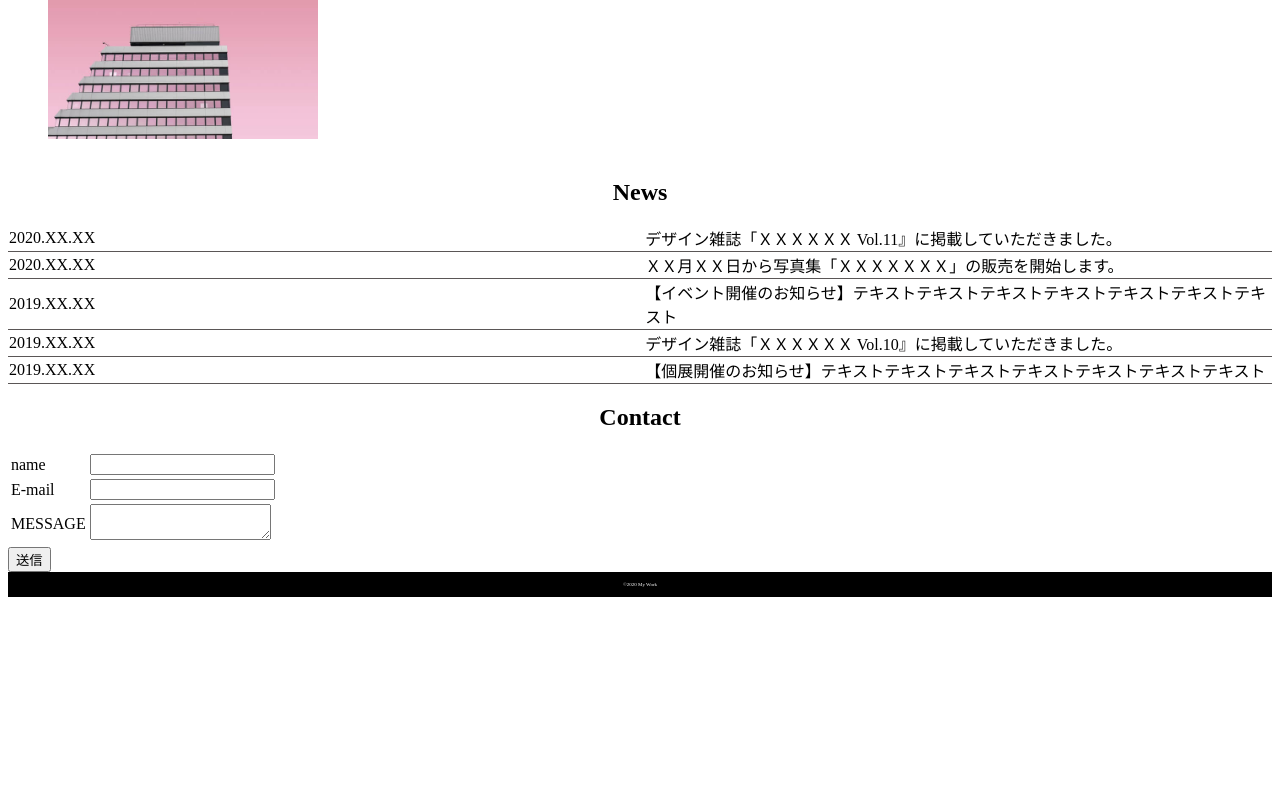
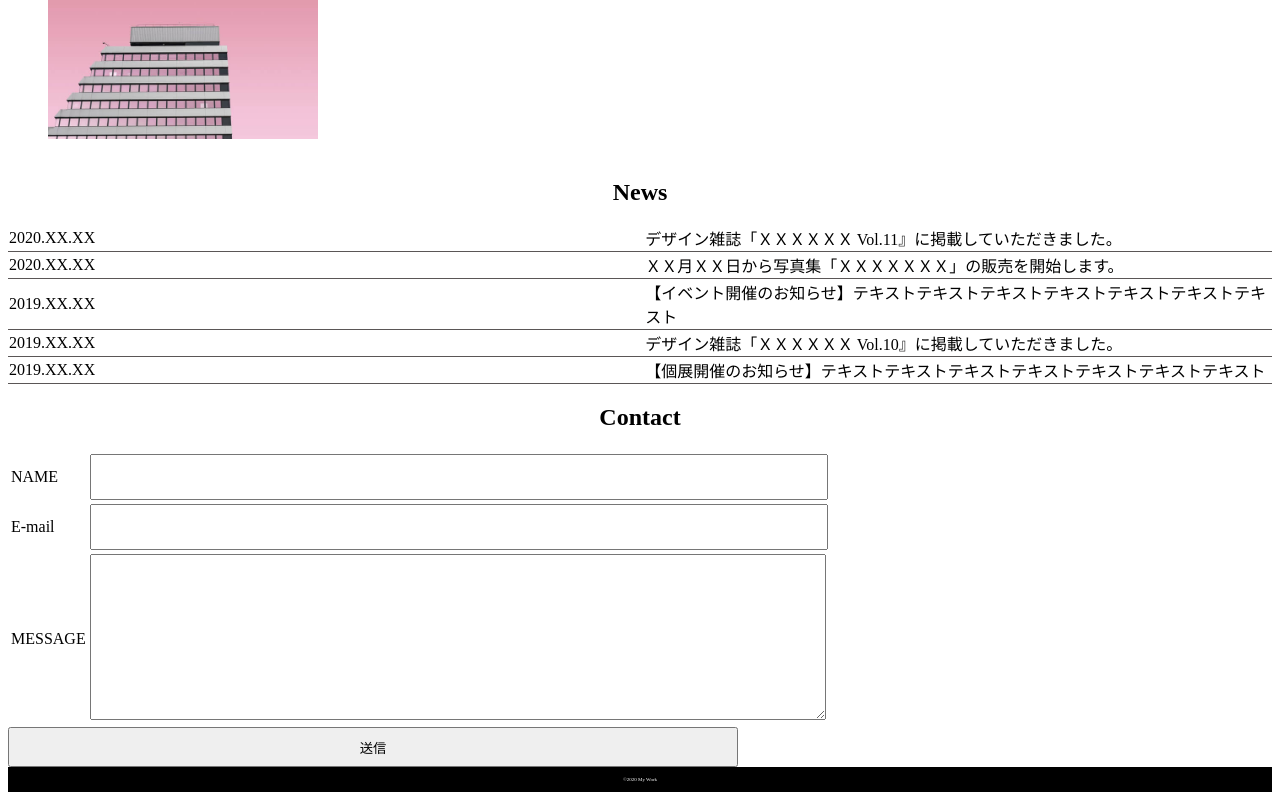
Before and after one commit to taka0713/MyWork, a plain HTML site: page index.html in a window 1280 px wide. Shown: the part 1951-2751 px from the top of the page. Before the commit the page ends 2556 px from the top, so only its background shows below. Drawn offline with Linux system fonts and the light colour scheme.

Commit message:
20220414

```diff
--- a/index.html
+++ b/index.html
@@ -89,7 +89,7 @@
           <h2 id="contact">Contact</h2>
           <table>
             <tr>
-              <td>name</td>
+              <td>NAME</td>
               <td><input></td>
             </tr>
             <tr>
@@ -101,7 +101,9 @@
               <td><textarea></textarea></td>
             </tr>
           </table>
-          <input type="submit" value="送信">
+          <div class="btn">
+            <input type="submit" value="送信">
+          </div>
         </form>
       </section>
   </main>
--- a/style.css
+++ b/style.css
@@ -88,6 +88,21 @@ h2{
     border-collapse: collapse;
 }
 
+input{
+    width: 730px;
+    height: 40px;
+}
+
+textarea{
+    width: 730px;
+    height: 160px;
+}
+
+.btn{
+    width: 100px;
+    height: 40px;
+}
+
 footer{
     max-width: 100%;
     background-color: black;
```
